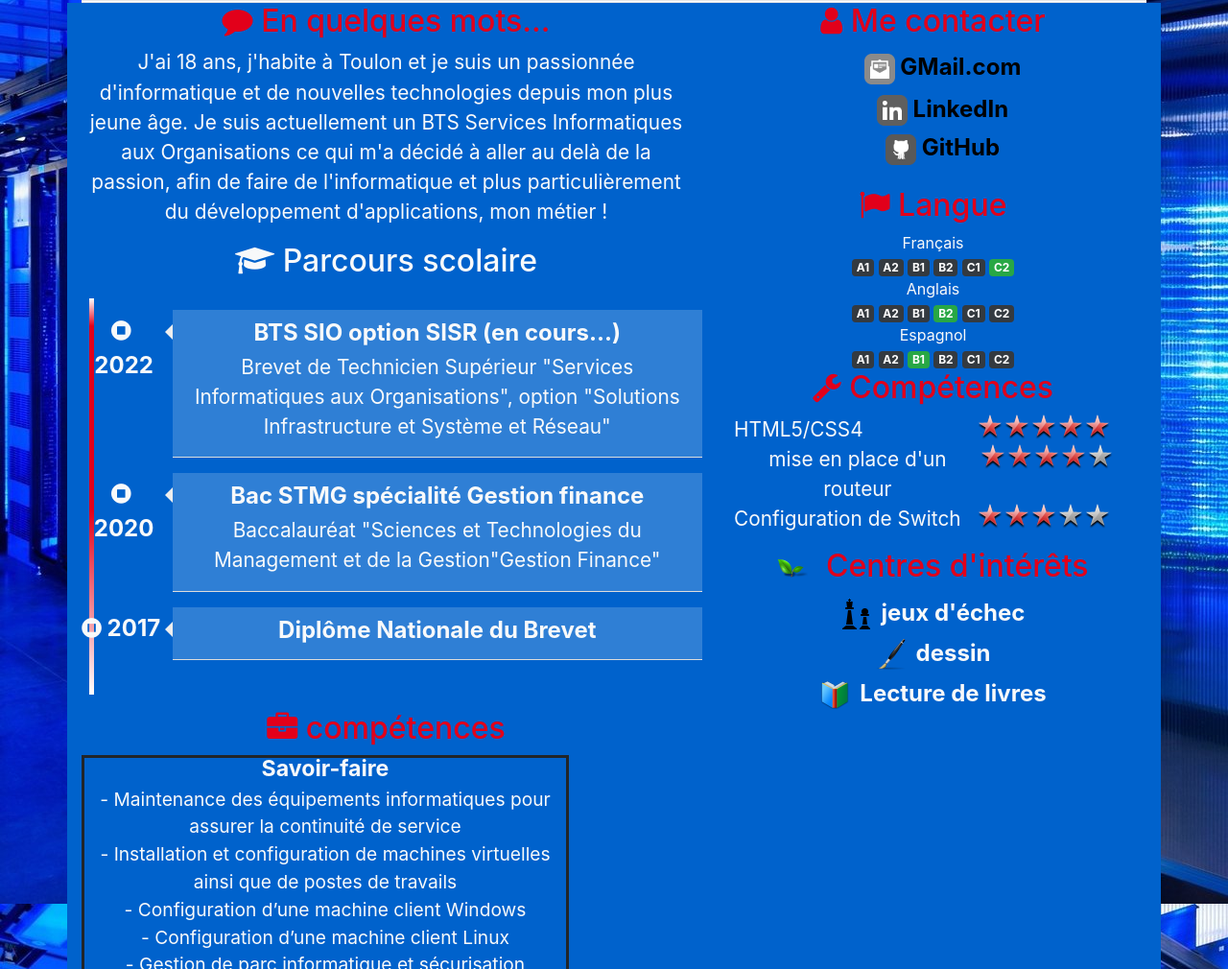
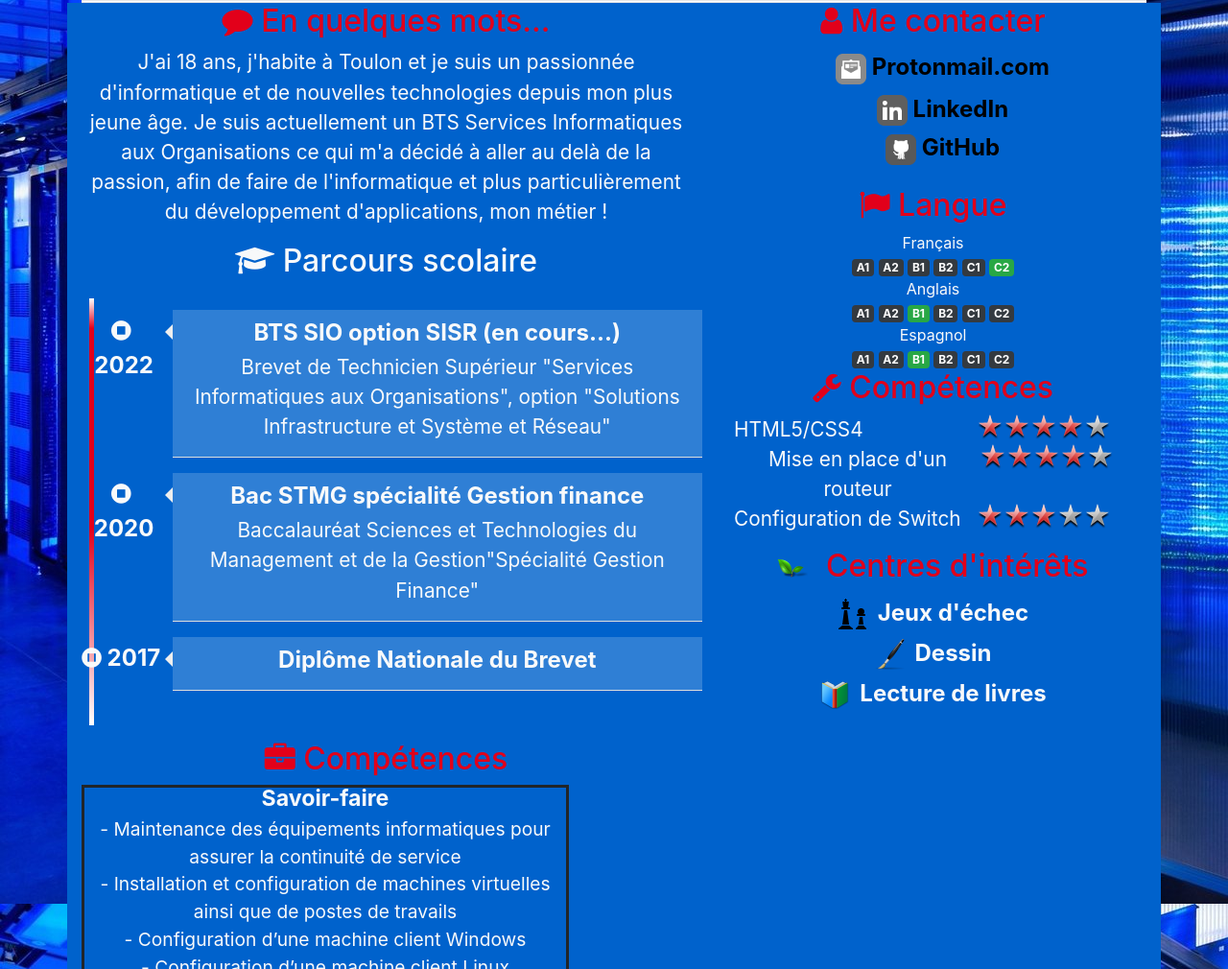
Before and after one commit to Saimoji/Youceftarfa.github.io, a plain HTML site: page cv.html in a window 1280 px wide. Shown: the part 308-1318 px from the top of the page at 96% size. Drawn offline with nearby package versions, Linux system fonts and the light colour scheme.

Commit message:
finalisation du projet

```diff
--- a/cv.html
+++ b/cv.html
@@ -150,7 +150,7 @@
                                     </div>
                                     <div class="details float-right">
                                         <h3>Bac STMG spécialité Gestion finance</h3>
-                                        <p>Baccalauréat "Sciences et Technologies du Management et de la Gestion"Gestion Finance"</p>
+                                        <p>Baccalauréat Sciences et Technologies du Management et de la Gestion"Spécialité Gestion Finance"</p>
                                     </div>
                                 </li>
                                 <li>
@@ -164,7 +164,7 @@
                                 </li>
                             </ul>
                             <div class="rubrique clearfix">
-                                <h2><span class="fa fa-briefcase"></span> compétences</h2>
+                                <h2><span class="fa fa-briefcase"></span> Compétences</h2>
                                 <div class="experience clearfix">
 
                                     <div class="tableau">
@@ -177,7 +177,7 @@
                                             <br>- Installation de serveur Windows
                                             <br>- Installation de serveur Linux
                                             <br>- Connaissance des réseaux TCP/IP modèle OSI
-                                            <br>- Connaissance en programmation (HTML5/CSS4/JavaScript/PHP/Python)
+                                            <br>- Connaissance en programmation (HTML5/CSS3/JavaScript/PHP/Python)
                                         </div>
                                     </div>
                                 </div>
@@ -204,7 +204,7 @@
                                         <a href="mailto:youcef.tarfa@protonmail.com?subject=Contact depuis le CV en ligne"
                                            title="Mail de Youcef Tarfa">
                                             <img class="contact-icon" src="images/cv/mail-dreamstale47.png"
-                                                 alt="Icone de mail"> GMail.com
+                                                 alt="Icone de mail"> Protonmail.com
                                         </a>
                                     </div>
                                 </div>
@@ -260,8 +260,8 @@
                                     <div class="niveau">
                                         <span class="badge badge-dark">A1</span>
                                         <span class="badge badge-dark">A2</span>
-                                        <span class="badge badge-dark">B1</span>
-                                        <span class="badge badge-success">B2</span>
+                                        <span class="badge badge-success">B1</span>
+                                        <span class="badge badge-dark">B2</span>
                                         <span class="badge badge-dark">C1</span>
                                         <span class="badge badge-dark">C2</span>
                                     </div>
@@ -279,10 +279,10 @@
                                     <h2><span class="fa fa-wrench"></span> Compétences</h2>
                                     <div class="container">
                                         <div class="libelle">HTML5/CSS4</div>
-                                        <div class="classement classement5"></div>
+                                        <div class="classement classement4"></div>
                                     </div>
                                     <div class="container">
-                                        <div class="libelle">mise en place d'un routeur</div>
+                                        <div class="libelle">Mise en place d'un routeur</div>
                                         <div class="classement classement4"></div>
                                     </div>
                                     <div class="container">
@@ -293,8 +293,8 @@
                             </div>
                             <div class="rubrique clearfix" id="centres">
                                 <h2><img class="iconSize" src="icons/plante.png" alt="plante"/> Centres d'intérêts</h2>
-                                <div class="libelle"><img class="iconSize" src="icons/chess.png" alt="chess"/>jeux d'échec</div>
-                                <div class="libelle"><img class="iconSize" src="icons/draw.png" alt="draw"/>dessin</div>
+                                <div class="libelle"><img class="iconSize" src="icons/chess.png" alt="chess"/>Jeux d'échec</div>
+                                <div class="libelle"><img class="iconSize" src="icons/draw.png" alt="draw"/>Dessin</div>
                                 <div class="libelle"><img class="iconSize"  src="icons/book.png"  alt="book"/>Lecture de livres</div>
                             </div>
                         </div>
```
